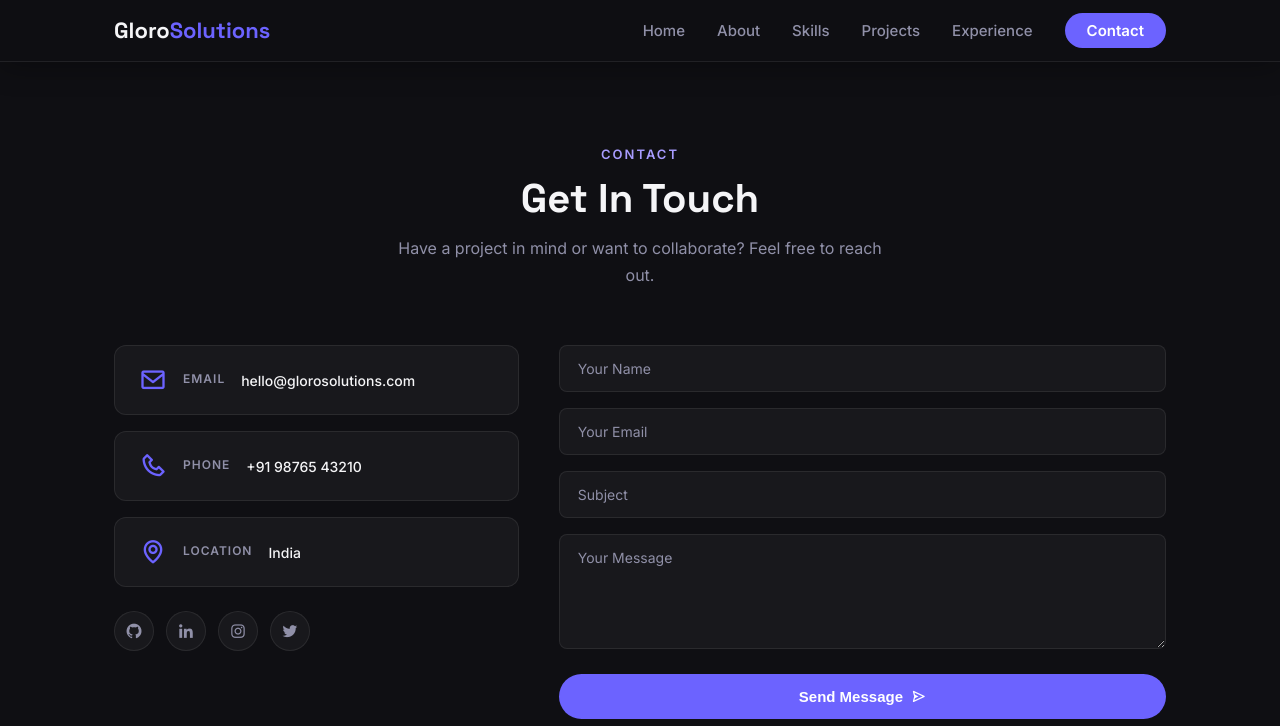
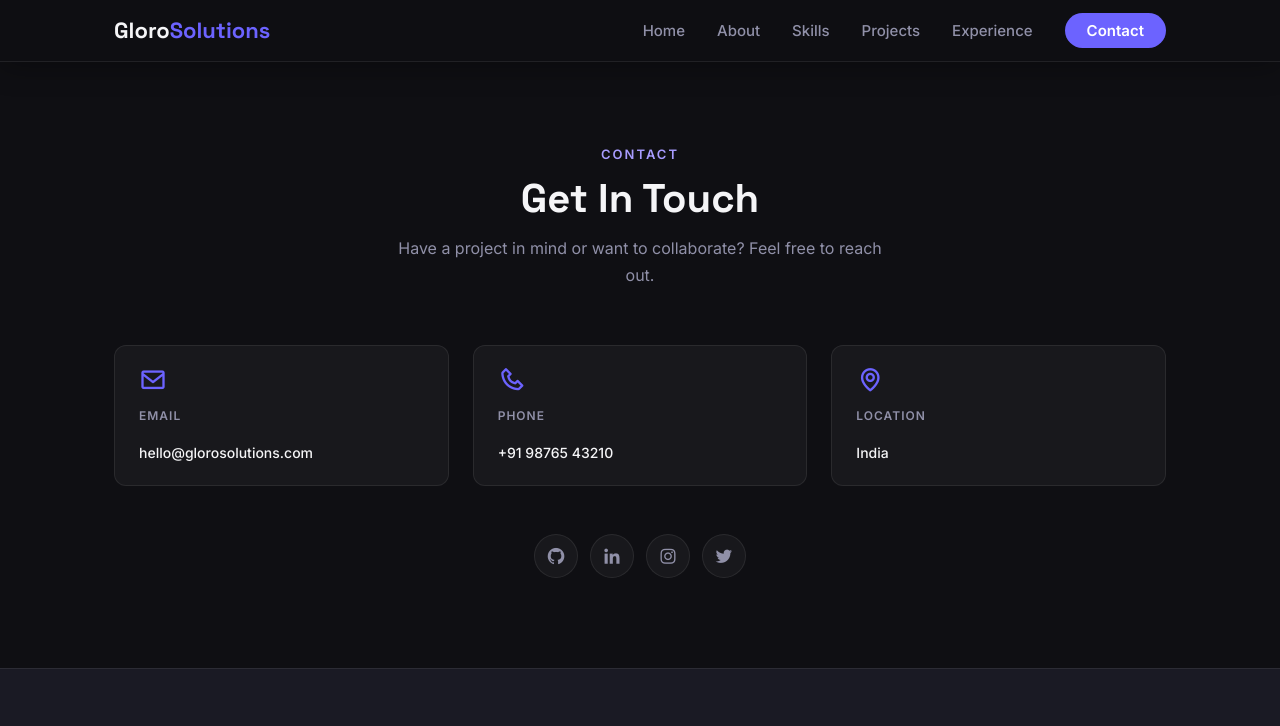
Before and after one commit to glorosolutions/Portfolio-Sample, a plain HTML site: page contact.html in a window 1280 px wide. Shown: the top 726 px of the page. Drawn offline with nearby package versions, Linux system fonts and the light colour scheme.

Commit message:
removed form from contact

```diff
--- a/contact.html
+++ b/contact.html
@@ -83,79 +83,32 @@
             out.
           </p>
         </div>
-        <div class="contact-grid">
-          <div class="contact-info">
-            <div class="contact-card">
+        <div class="contact-cards-full">
+          <div class="contact-card fade-in">
             <i class="bx bx-envelope"></i>
             <h3>Email</h3>
             <a href="mailto:hello@glorosolutions.com"
               >hello@glorosolutions.com</a
             >
           </div>
-            <div class="contact-card">
+          <div class="contact-card fade-in">
             <i class="bx bx-phone"></i>
             <h3>Phone</h3>
             <a href="tel:+919876543210">+91 98765 43210</a>
           </div>
-            <div class="contact-card">
+          <div class="contact-card fade-in">
             <i class="bx bx-map"></i>
             <h3>Location</h3>
             <span>India</span>
           </div>
-            <div class="contact-socials">
+        </div>
+        <div class="contact-socials-center contact-socials">
           <a href="#" aria-label="GitHub"><i class="bx bxl-github"></i></a>
-              <a href="#" aria-label="LinkedIn"
-                ><i class="bx bxl-linkedin"></i
-              ></a>
+          <a href="#" aria-label="LinkedIn"><i class="bx bxl-linkedin"></i></a>
           <a href="#" aria-label="Instagram"
             ><i class="bx bxl-instagram"></i
           ></a>
-              <a href="#" aria-label="Twitter"
-                ><i class="bx bxl-twitter"></i
-              ></a>
-            </div>
-          </div>
-          <form class="contact-form" id="contact-form">
-            <div class="form-group">
-              <input
-                type="text"
-                id="name"
-                name="name"
-                placeholder="Your Name"
-                required
-              />
-            </div>
-            <div class="form-group">
-              <input
-                type="email"
-                id="email"
-                name="email"
-                placeholder="Your Email"
-                required
-              />
-            </div>
-            <div class="form-group">
-              <input
-                type="text"
-                id="subject"
-                name="subject"
-                placeholder="Subject"
-                required
-              />
-            </div>
-            <div class="form-group">
-              <textarea
-                id="message"
-                name="message"
-                rows="5"
-                placeholder="Your Message"
-                required
-              ></textarea>
-            </div>
-            <button type="submit" class="btn btn-primary btn-full">
-              Send Message <i class="bx bx-send"></i>
-            </button>
-          </form>
+          <a href="#" aria-label="Twitter"><i class="bx bxl-twitter"></i></a>
         </div>
       </div>
     </section>
@@ -251,23 +204,7 @@
         { threshold: 0.1 },
       );
       document.querySelectorAll(".contact-card").forEach((el) => {
-        el.classList.add("fade-in");
         fadeObserver.observe(el);
-      });
-
-      // Contact form
-      document
-        .getElementById("contact-form")
-        .addEventListener("submit", function (e) {
-          e.preventDefault();
-          const btn = this.querySelector('button[type="submit"]');
-          btn.innerHTML = '<i class="bx bx-check"></i> Message Sent!';
-          btn.style.background = "#22c55e";
-          setTimeout(() => {
-            btn.innerHTML = 'Send Message <i class="bx bx-send"></i>';
-            btn.style.background = "";
-            this.reset();
-          }, 3000);
       });
     </script>
   </body>
--- a/style.css
+++ b/style.css
@@ -616,9 +616,7 @@ ul {
   transition: width 1.2s cubic-bezier(0.4, 0, 0.2, 1);
 }
 
-.skill-category.animate .skill-fill {
-  /* triggered by JS */
-}
+
 
 /* ===========================
    PROJECTS
@@ -815,17 +813,12 @@ ul {
 /* ===========================
    CONTACT
 =========================== */
-.contact-grid {
+/* Full-width 3-card layout (no form) */
+.contact-cards-full {
   display: grid;
-  grid-template-columns: 1fr 1.5fr;
-  gap: 40px;
-  align-items: start;
-}
-
-.contact-info {
-  display: flex;
-  flex-direction: column;
-  gap: 16px;
+  grid-template-columns: repeat(3, 1fr);
+  gap: 24px;
+  margin-bottom: 36px;
 }
 
 .contact-card {
@@ -839,9 +832,16 @@ ul {
   transition: var(--transition);
 }
 
+.contact-card {
+  flex-direction: column;
+  align-items: flex-start;
+  gap: 12px;
+}
+
 .contact-card:hover {
   border-color: var(--accent);
-  transform: translateX(4px);
+  transform: translateY(-4px);
+  box-shadow: 0 12px 30px rgba(108, 99, 255, 0.15);
 }
 
 .contact-card i {
@@ -877,16 +877,21 @@ ul {
   padding: 8px 0;
 }
 
+.contact-socials-center {
+  justify-content: center;
+  padding: 12px 0 0;
+}
+
 .contact-socials a {
-  width: 40px;
-  height: 40px;
+  width: 44px;
+  height: 44px;
   border-radius: 50%;
   border: 1px solid var(--border);
   display: flex;
   align-items: center;
   justify-content: center;
   color: var(--text-muted);
-  font-size: 18px;
+  font-size: 20px;
   transition: var(--transition);
   background: var(--card-bg);
 }
@@ -895,38 +900,7 @@ ul {
   border-color: var(--accent);
   color: var(--accent);
   transform: translateY(-3px);
-}
-
-.contact-form {
-  display: flex;
-  flex-direction: column;
-  gap: 16px;
-}
-
-.form-group input,
-.form-group textarea {
-  width: 100%;
-  padding: 14px 18px;
-  background: var(--card-bg);
-  border: 1px solid var(--border);
-  border-radius: var(--radius-sm);
-  color: var(--light);
-  font-family: inherit;
-  font-size: 14px;
-  transition: var(--transition);
-  outline: none;
-  resize: vertical;
-}
-
-.form-group input:focus,
-.form-group textarea:focus {
-  border-color: var(--accent);
-  background: rgba(108, 99, 255, 0.06);
-}
-
-.form-group input::placeholder,
-.form-group textarea::placeholder {
-  color: var(--text-muted);
+  background: rgba(108, 99, 255, 0.1);
 }
 
 /* ===========================
@@ -1127,6 +1101,10 @@ ul {
     z-index: 999;
   }
 
+  .contact-cards-full {
+    grid-template-columns: 1fr;
+  }
+
   .nav-links.open {
     display: flex;
   }
@@ -1278,7 +1256,11 @@ ul {
 =========================== */
 .cta-section {
   padding: 80px 0;
-  background: linear-gradient(135deg, rgba(108,99,255,0.12), rgba(168,156,255,0.06));
+  background: linear-gradient(
+    135deg,
+    rgba(108, 99, 255, 0.12),
+    rgba(168, 156, 255, 0.06)
+  );
   border-top: 1px solid var(--border);
   border-bottom: 1px solid var(--border);
 }
```
Lines whose indentation alone changed are shown as unchanged.
